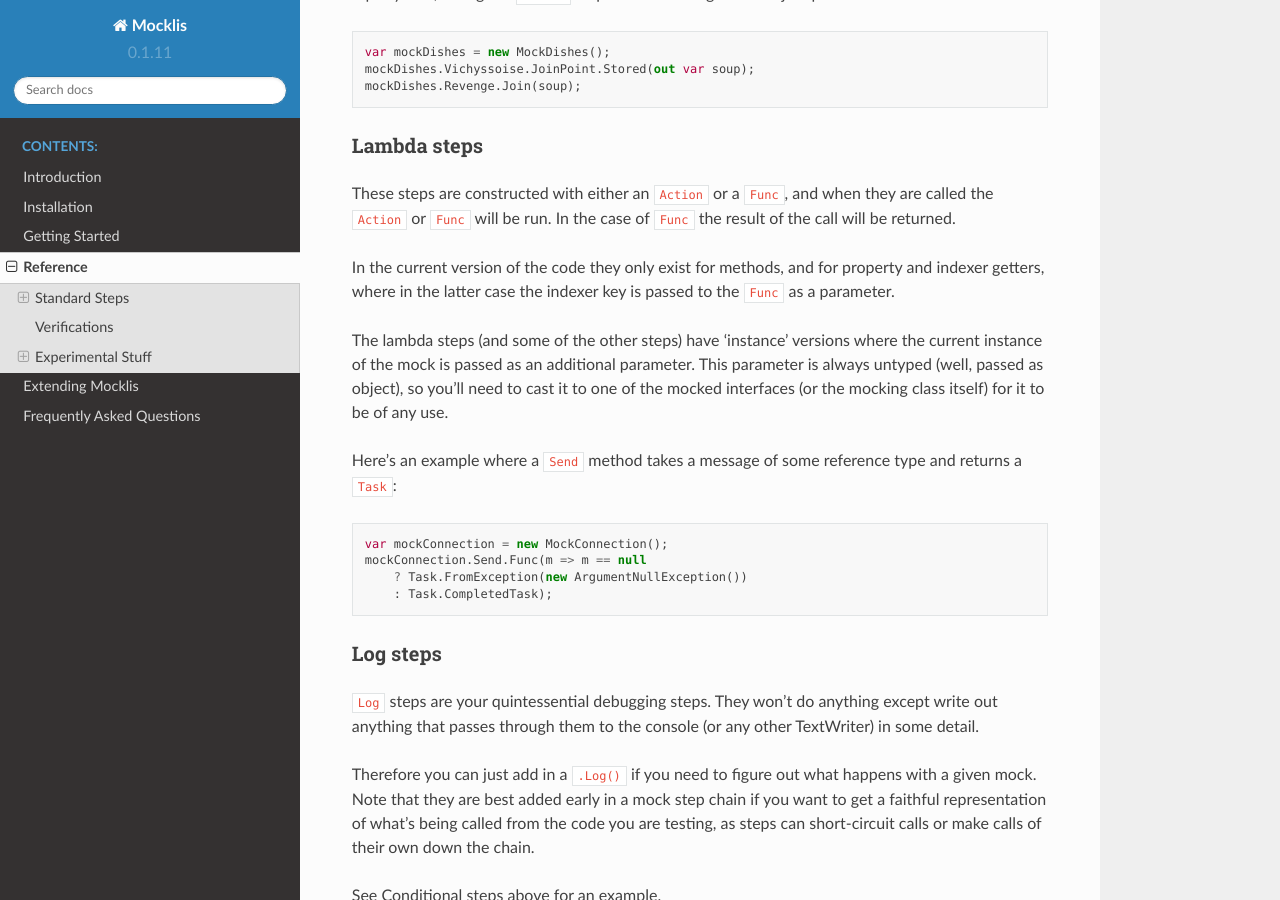
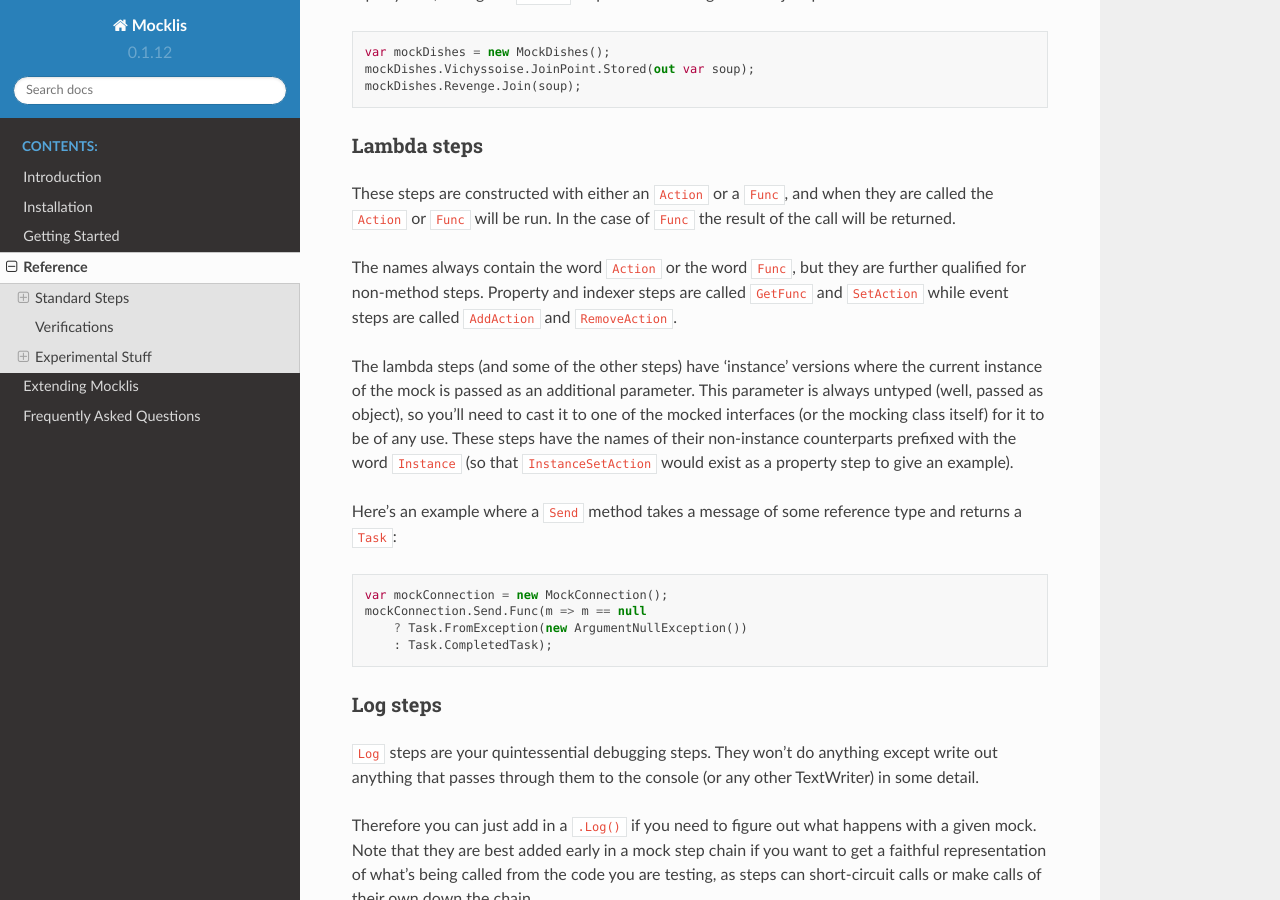
Before and after one commit to mocklis/mocklis.docs, a Sphinx documentation site: the page built from source/reference/index.rst, in a window 1280 px wide and 900 px high, scrolled down 2604 px. Built offline with Sphinx 7.4.7 and the Read the Docs theme 2.0.0, drawn with Linux system fonts in a browser that asks for light colours; some of the changed text lies outside the part shown.

Commit message:
Update documentation for 0.1.12-alpha

```diff
--- a/source/conf.py
+++ b/source/conf.py
@@ -24,9 +24,9 @@
 author = u'Esbjörn Redmo'
 
 # The short X.Y version
-version = '0.1.11'
+version = '0.1.12'
 # The full version, including alpha/beta/rc tags
-release = '0.1.11-alpha'
+release = '0.1.12-alpha'
 
 
 # -- General configuration ---------------------------------------------------
--- a/source/introduction/index.rst
+++ b/source/introduction/index.rst
@@ -228,7 +228,7 @@
 
 * You can easily extend Mocklis with your own steps, with whatever bespoke behaviour you might need.
 
-* The running of your tests is significantly faster than they would have been with on-the-fly generated dynamic proxies. *This is actually the main reason Mocklis was created in the first place.*
+* The running of your tests is significantly faster than they would have been with on-the-fly generated dynamic proxies.
 
 Cons
 ----
--- a/source/reference/index.rst
+++ b/source/reference/index.rst
@@ -135,12 +135,14 @@
 These steps are constructed with either an ``Action`` or a ``Func``, and when they are called the ``Action`` or ``Func`` will be
 run. In the case of ``Func`` the result of the call will be returned.
 
-In the current version of the code they only exist for methods, and for property and indexer getters, where in the
-latter case the indexer key is passed to the ``Func`` as a parameter.
+The names always contain the word ``Action`` or the word ``Func``, but they are further qualified for non-method steps. Property
+and indexer steps are called ``GetFunc`` and ``SetAction`` while event steps are called ``AddAction`` and ``RemoveAction``.
 
 The lambda steps (and some of the other steps) have 'instance' versions where the current instance of the mock
 is passed as an additional parameter. This parameter is always untyped (well, passed as object), so you'll need
-to cast it to one of the mocked interfaces (or the mocking class itself) for it to be of any use.
+to cast it to one of the mocked interfaces (or the mocking class itself) for it to be of any use. These steps have the names of
+their non-instance counterparts prefixed with the word ``Instance`` (so that ``InstanceSetAction`` would exist as a
+property step to give an example).
 
 Here's an example where a ``Send`` method takes a message of some reference type and returns a ``Task``:
 
@@ -297,6 +299,8 @@
         Assert.True(hasBeenCalled);
     }
 
+For indexers the step is called ``StoredAsDictionary`` as it holds different values for different indexes. It will return a default
+value rather than throw if an empty slot is read from.
 
 Throw steps
 -----------
```
